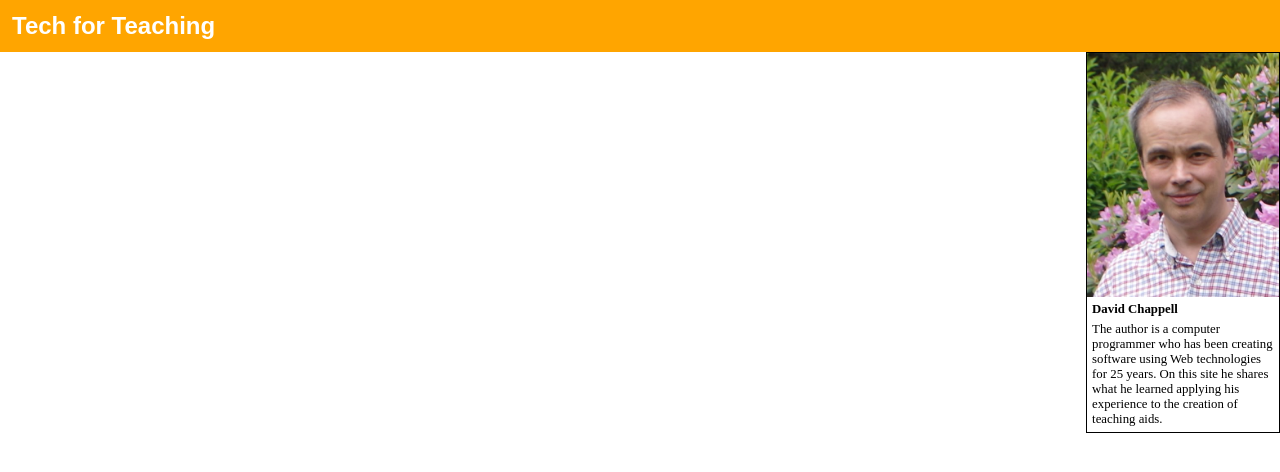
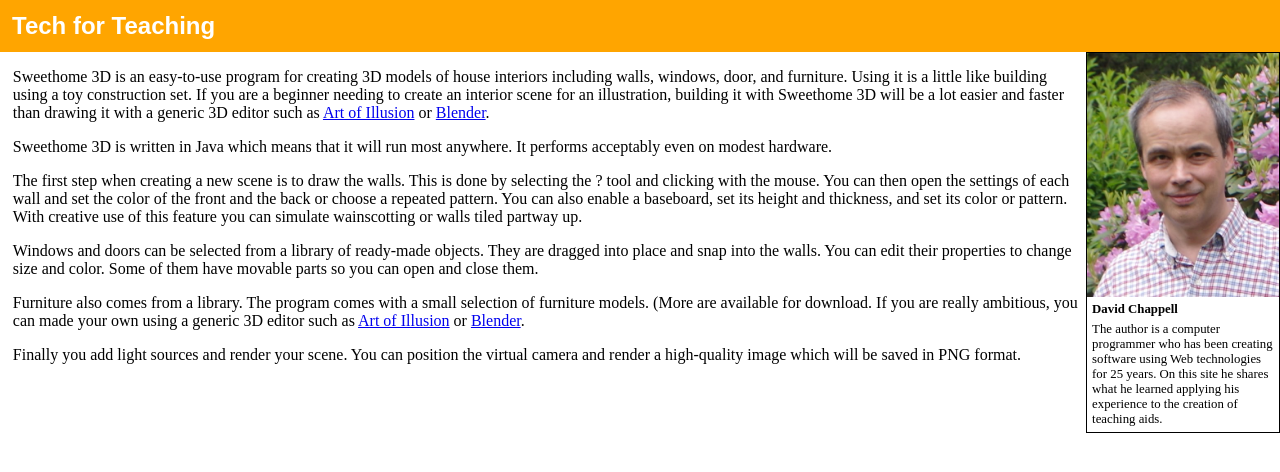
Before and after one commit to david672orford/tech-for-teaching, a Jekyll site: the page built from software/sweethome3d/index.md, in a window 1280 px wide. Shown: the top 472 px of the page. Built offline with Jekyll 4.4.1, drawn with Linux system fonts in a browser that asks for light colours; our own code applies the rules of GitHub Pages for plain Markdown files.

Commit message:
started software intro, sweethome desc

```diff
--- a/assets/css/style.css
+++ b/assets/css/style.css
@@ -64,5 +64,5 @@ TABLE {
 	}
 TD, TD {
 	border: thin solid black;
-	padding: .3em;
+	padding: .5em;
 	}
--- a/software/sweethome3d/index.md
+++ b/software/sweethome3d/index.md
@@ -0,0 +1,33 @@
+Sweethome 3D is an easy-to-use program for creating 3D models of house
+interiors including walls, windows, door, and furniture. Using it is
+a little like building using a toy construction set. If you are a
+beginner needing to create an interior scene for an illustration,
+building it with Sweethome 3D will be a lot easier and faster than
+drawing it with a generic 3D editor such as [Art of Illusion](../aoi/)
+or [Blender](https://www.blender.org).
+
+Sweethome 3D is written in Java which means that it will run most anywhere.
+It performs acceptably even on modest hardware.
+
+The first step when creating a new scene is to draw the walls. This is
+done by selecting the ? tool and clicking with the mouse. You can then
+open the settings of each wall and set the color of the front and the
+back or choose a repeated pattern. You can also enable a baseboard,
+set its height and thickness, and set its color or pattern. With creative
+use of this feature you can simulate wainscotting or walls tiled partway
+up.
+
+Windows and doors can be selected from a library of ready-made objects.
+They are dragged into place and snap into the walls. You can edit their
+properties to change size and color. Some of them have movable parts
+so you can open and close them.
+
+Furniture also comes from a library. The program comes with a small
+selection of furniture models. (More are available for download.
+If you are really ambitious, you can made your own using a generic
+3D editor such as [Art of Illusion](../aoi/)
+or [Blender](https://www.blender.org).
+
+Finally you add light sources and render your scene. You can position
+the virtual camera and render a high-quality image which will be
+saved in PNG format.
```
Also changed, not shown: software/index.md (+25 -3 lines), software/odt2html/index.md (deleted).
